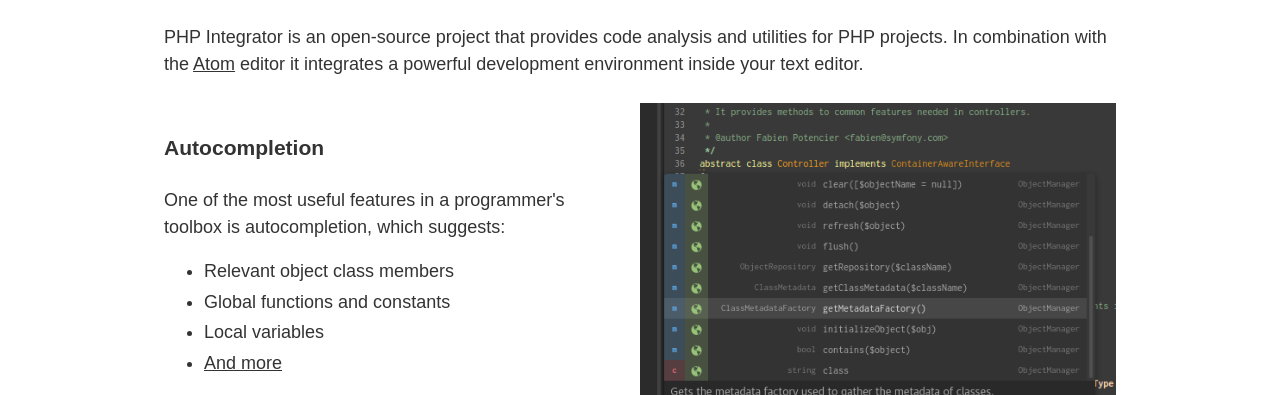
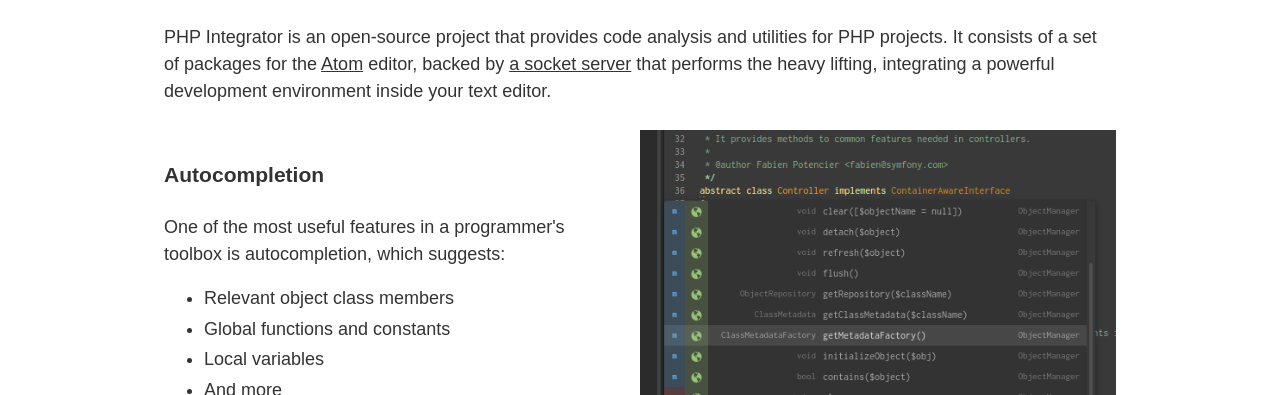
Before and after one commit to php-integrator/php-integrator.github.io, a plain HTML site: page index.html in a window 1280 px wide. Shown: the part 402-797 px from the top of the page. Drawn offline with Linux system fonts and the light colour scheme.

Commit message:
Update description

```diff
--- a/index.html
+++ b/index.html
@@ -153,9 +153,10 @@
         </div>
 
         <p>
-            PHP Integrator is an open-source project that provides code analysis and utilities for PHP projects. In
-            combination with the <a href="https://www.atom.io">Atom</a> editor it integrates a powerful development
-            environment inside your text editor.
+            PHP Integrator is an open-source project that provides code analysis and utilities for PHP projects. It
+            consists of a set of packages for the <a href="https://www.atom.io">Atom</a> editor, backed by
+            <a href="https://gitlab.com/php-integrator/core">a socket server</a> that performs the heavy lifting,
+            integrating a powerful development environment inside your text editor.
         </p>
 
         <div class="row">
```
